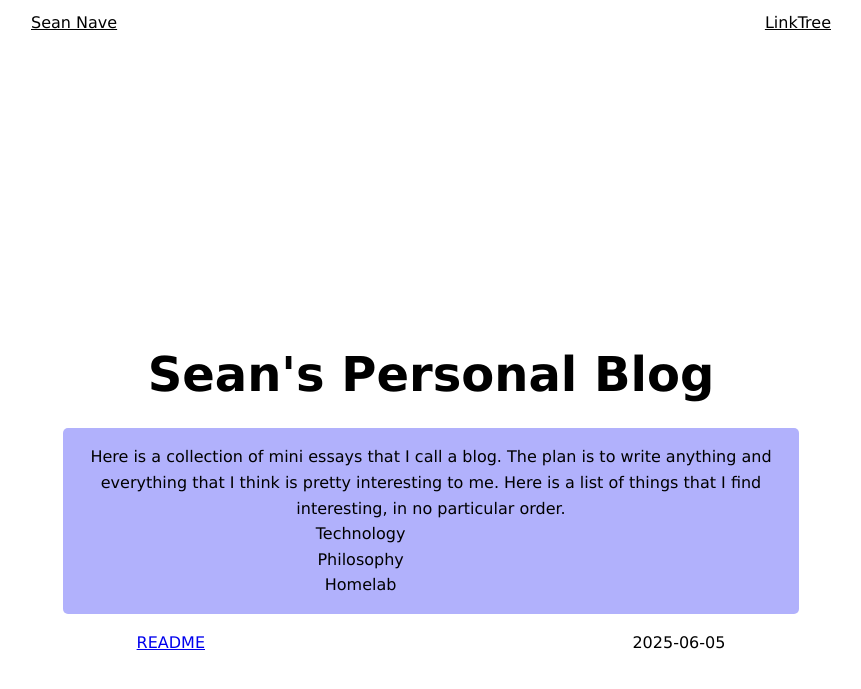
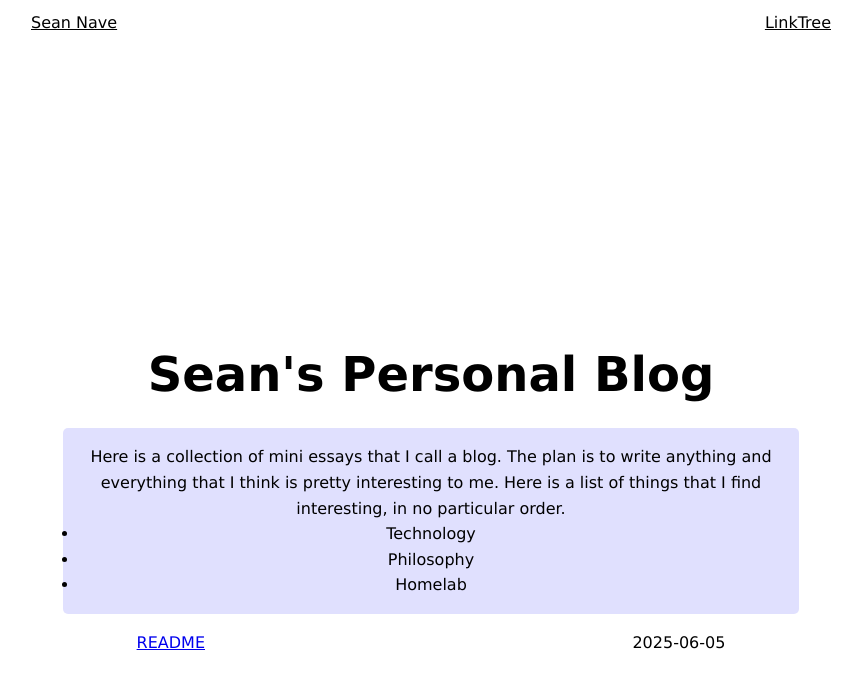
Before and after one commit to seannave211/Blog, a Jekyll site: the page built from index.html, in a window 1280 px wide and 900 px high. Shown: the top 689 px of the window, without its empty margins (209-1070 px from the left). Built offline with Jekyll 4.4.1, drawn with Linux system fonts in a browser that asks for light colours.

Commit message:
feat: revise style for index

```diff
--- a/assets/css/catalogue.css
+++ b/assets/css/catalogue.css
@@ -1,19 +1,19 @@
-ul {
+blockquote {
+    background: rgba(100, 100, 250, 0.2);
+    border-radius: 5px;
+    padding: 1rem;
+}
+
+#catalogue {
     width: 80%;
 }
 
-li {
+#catalogue > li {
     list-style: none;
 }
 
-li > div {
+#catalogue > li > div {
     display: flex;
     flex-direction: row;
     justify-content: space-between;
 }
-
-blockquote {
-    background: rgba(100, 100, 250, 0.5);
-    border-radius: 5px;
-    padding: 1rem;
-}
--- a/index.html
+++ b/index.html
@@ -17,7 +17,7 @@
             <li>Homelab</li>
         </ul>
     </blockquote>
-    <ul>
+    <ul id="catalogue">
         {% for post in site.posts %}
         <li>
             <div>
```
